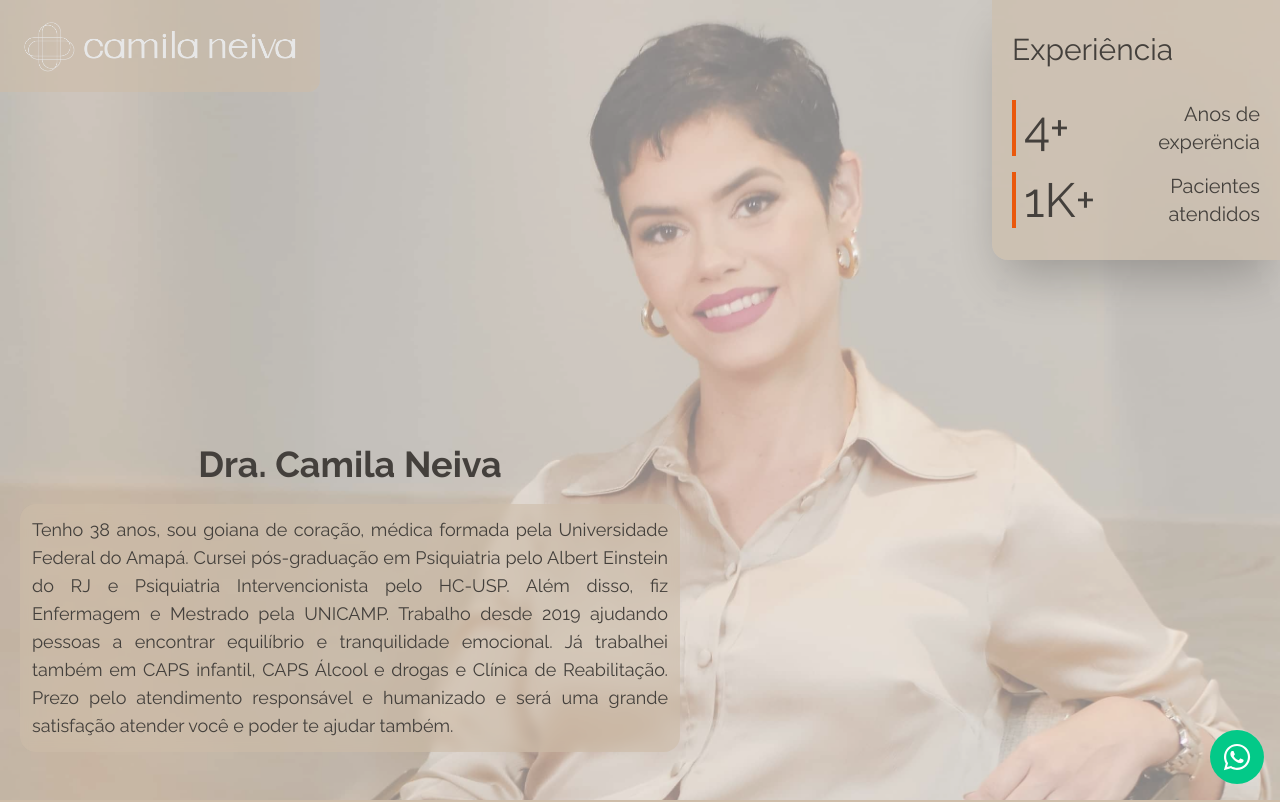
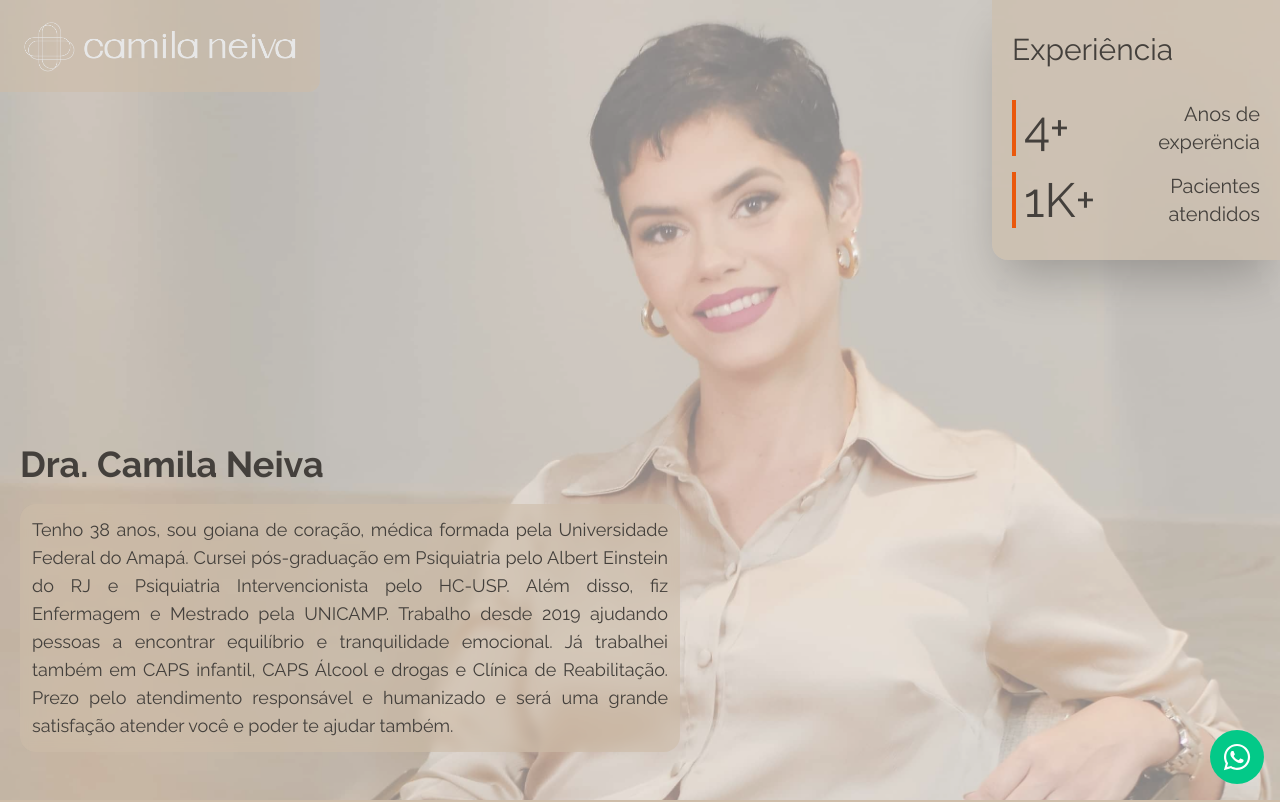
Before and after one commit to brunoprestesap/page-dra-camila, a React (Create React App) app: page / in a window 1280 px wide. Shown: the top 802 px of the page. Built offline with nearby package versions, Linux system fonts and the light colour scheme.

Commit message:
alteração do bg hero

```diff
--- a/src/components/Hero.js
+++ b/src/components/Hero.js
@@ -21,12 +21,12 @@ function Hero({ color }) {
           <CardExperience />
         </div>
 
-        <div className="flex flex-col md:absolute md:bottom-0 md:left-0 items-center max-w-[700px] m-auto h-full justify-end md:justify-left px-5 py-12">
+        <div className="flex flex-col md:absolute md:bottom-0 md:left-0 justify-left max-w-[700px] m-auto h-full justify-end md:justify-left px-5 py-12">
           <div className="backdrop-blur-sm lg:invisible w-52 md:w-64 lg:w-80 px-8 py-5 lg:rounded-br-xl bg-[#CDBCA8]">
             <img src={imgLogo} alt="logomarca" />
           </div>
 
-          <h1 className="invisible lg:visible text-3xl mb-5 md:text-4xl font-bold text-stone-700">
+          <h1 className="invisible lg:visible text-left text-3xl mb-5 md:text-4xl font-bold text-stone-700">
             Dra. Camila Neiva
           </h1>
 
```
